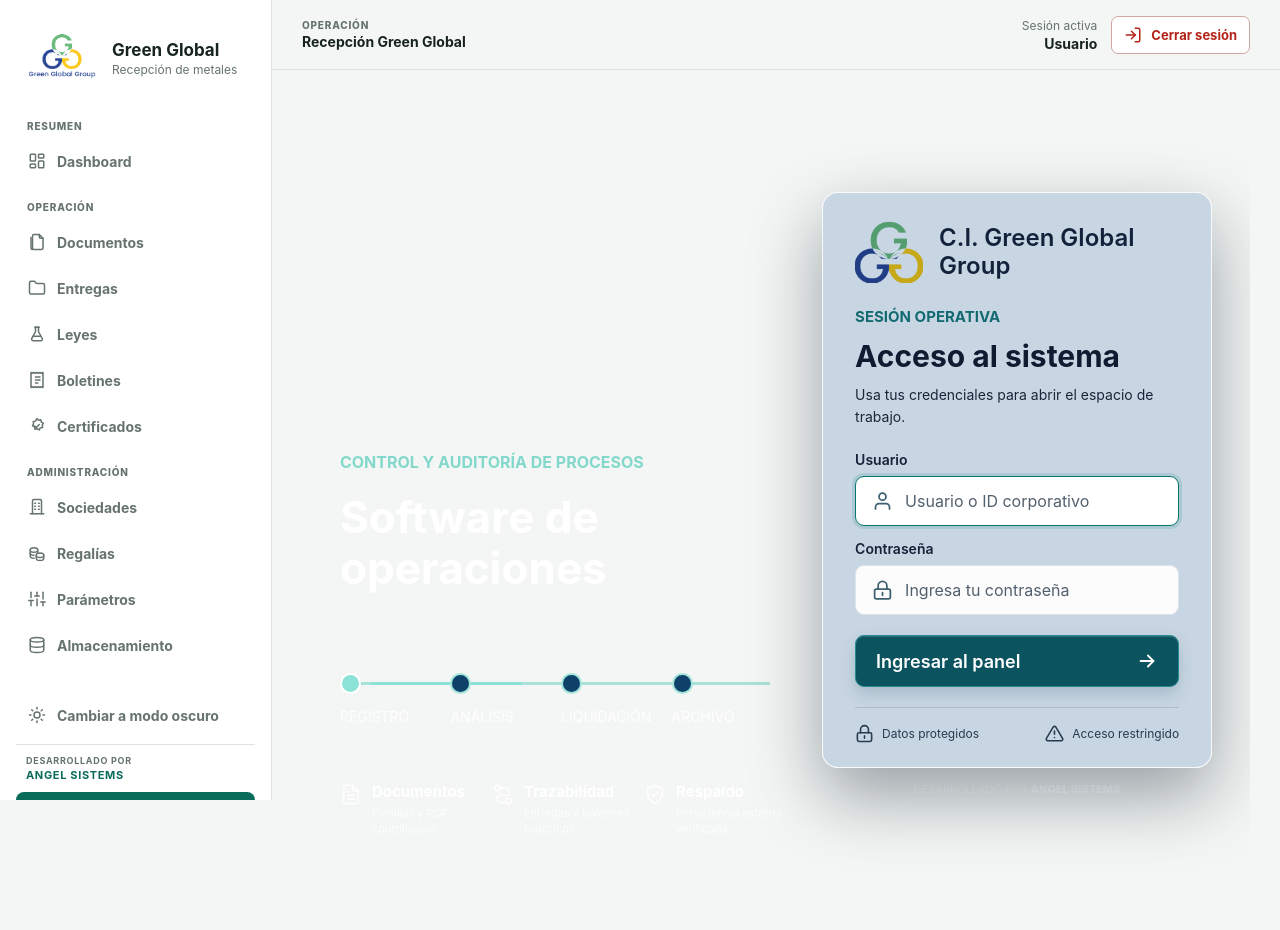
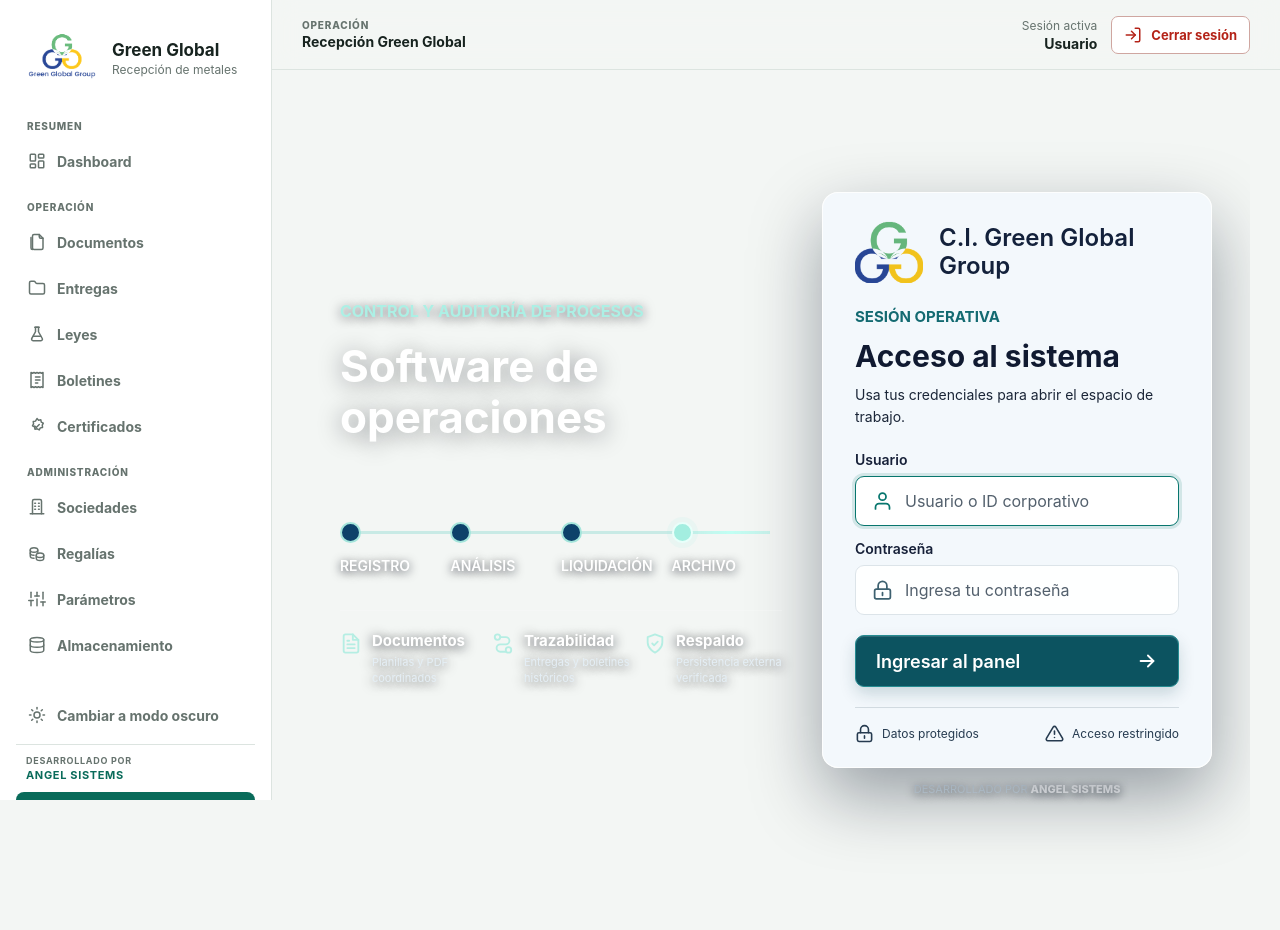
Before and after one commit to cmaynn-sudo/APPGGG, a Python web app: template webapp/templates/login.html in a window 1280 px wide. Run offline with Jinja, Linux system fonts and the light colour scheme; the template is opened without the code that fills it, so the values that code supplies are empty.

Commit message:
Improve login composition contrast and motion

```diff
--- a/webapp/static/app.css
+++ b/webapp/static/app.css
@@ -1882,11 +1898,20 @@ html[data-theme="dark"] .summary-icon.kpi-final {
 }
 
 .login-story {
-  align-self: end;
-  animation: login-story-enter 700ms cubic-bezier(0.2, 0.7, 0.2, 1) both;
-  margin-bottom: 48px;
+  align-self: center;
+  margin: 0;
   max-width: 1050px;
   padding-left: 24px;
+  position: relative;
+  z-index: 1;
+}
+
+.login-story-heading > * {
+  animation: login-content-enter 900ms cubic-bezier(0.16, 1, 0.3, 1) backwards;
+}
+
+.login-story-heading h1 {
+  animation-delay: 120ms;
 }
 
 .login-panel-brand {
@@ -1925,11 +1950,12 @@ html[data-theme="dark"] .summary-icon.kpi-final {
 }
 
 .login-kicker {
-  color: #83d8cc;
+  color: #acf0e5;
   font-size: 16px;
   font-weight: 700;
   margin: 0 0 20px;
   text-transform: uppercase;
+  text-shadow: 0 2px 12px rgba(0, 13, 26, 0.65);
 }
 
 .login-story h1 {
@@ -1939,18 +1965,20 @@ html[data-theme="dark"] .summary-icon.kpi-final {
   line-height: 1.15;
   margin: 0;
   max-width: 1050px;
+  text-shadow: 0 3px 24px rgba(0, 13, 26, 0.42);
 }
 
 .login-route {
+  animation: login-content-enter 900ms 260ms cubic-bezier(0.16, 1, 0.3, 1) backwards;
   display: grid;
   grid-template-columns: repeat(4, minmax(76px, 1fr));
-  margin-top: 144px;
+  margin-top: 112px;
   max-width: 900px;
   position: relative;
 }
 
 .login-route-line {
-  background: rgba(131, 216, 204, 0.66);
+  background: rgba(131, 216, 204, 0.38);
   height: 3px;
   left: 9px;
   overflow: hidden;
@@ -1960,24 +1988,25 @@ html[data-theme="dark"] .summary-icon.kpi-final {
 }
 
 .login-route-line i {
-  animation: login-route-progress 5.5s ease-in-out infinite;
-  background: #8ce2d6;
+  animation: login-route-progress 8s linear infinite;
+  background: linear-gradient(90deg, transparent, #c0fff3 50%, transparent);
   display: block;
   height: 100%;
-  transform-origin: left center;
-  width: 100%;
+  width: 25%;
 }
 
 .login-route-stop {
-  color: rgba(255, 255, 255, 0.88);
+  color: #ffffff;
   display: grid;
   gap: 14px;
   justify-items: start;
   position: relative;
   z-index: 1;
+  text-shadow: 0 2px 10px rgba(0, 13, 26, 0.8);
 }
 
 .login-route-stop i {
+  animation: login-stage-glow 8s ease-in-out infinite;
   background: #0d416a;
   border: 2px solid #a4e5db;
   border-radius: 50%;
@@ -1985,15 +2014,13 @@ html[data-theme="dark"] .summary-icon.kpi-final {
   width: 21px;
 }
 
-.login-route-stop.active i {
-  animation: login-stop-pulse 2.2s ease-in-out infinite;
-  background: #8ce2d6;
-  border-color: #ffffff;
-}
+.login-route-stop:nth-of-type(3) i { animation-delay: -6s; }
+.login-route-stop:nth-of-type(4) i { animation-delay: -4s; }
+.login-route-stop:nth-of-type(5) i { animation-delay: -2s; }
 
 .login-route-stop small {
   font-size: 14px;
-  font-weight: 400;
+  font-weight: 600;
   text-transform: uppercase;
 }
 
@@ -2002,18 +2029,23 @@ html[data-theme="dark"] .summary-icon.kpi-final {
   display: grid;
   gap: 22px;
   grid-template-columns: repeat(3, minmax(0, 1fr));
-  margin-top: 56px;
+  margin-top: 40px;
   padding-top: 28px;
+  text-shadow: 0 2px 12px rgba(0, 13, 26, 0.85);
 }
 
 .login-capabilities > div {
+  animation: login-content-enter 900ms 380ms cubic-bezier(0.16, 1, 0.3, 1) backwards;
   display: flex;
   gap: 10px;
   min-width: 0;
 }
 
+.login-capabilities > div:nth-child(2) { animation-delay: 460ms; }
+.login-capabilities > div:nth-child(3) { animation-delay: 540ms; }
+
 .login-capabilities .action-icon-svg {
-  color: rgba(255, 255, 255, 0.8);
+  color: #b5eee3;
   flex: 0 0 22px;
   height: 25px;
   width: 22px;
@@ -2029,14 +2061,14 @@ html[data-theme="dark"] .summary-icon.kpi-final {
 }
 
 .login-capabilities span {
-  color: rgba(255, 255, 255, 0.74);
+  color: #e4eef5;
   font-size: 13px;
   line-height: 1.45;
   margin-top: 5px;
 }
 
 .login-access-column {
-  animation: login-panel-enter 760ms 100ms cubic-bezier(0.2, 0.75, 0.2, 1) both;
+  animation: login-panel-enter 1000ms 140ms cubic-bezier(0.16, 1, 0.3, 1) backwards;
   justify-self: end;
   max-width: 640px;
   width: 100%;
@@ -2045,7 +2077,7 @@ html[data-theme="dark"] .summary-icon.kpi-final {
 .login-panel {
   -webkit-backdrop-filter: blur(16px);
   backdrop-filter: blur(16px);
-  background: rgba(196, 211, 225, 0.93);
+  background: rgba(243, 248, 252, 0.95);
   border: 1px solid rgba(255, 255, 255, 0.85);
   border-radius: 16px;
   box-shadow: 0 28px 70px rgba(0, 16, 34, 0.38);
@@ -2074,11 +2106,12 @@ html[data-theme="dark"] .summary-icon.kpi-final {
 }
 
 .login-signature {
-  color: rgba(255, 255, 255, 0.72);
+  color: #d8e5ee;
   font-size: 11px;
   margin: 20px 0 0;
   text-align: center;
   text-transform: uppercase;
+  text-shadow: 0 2px 10px rgba(0, 13, 26, 0.8);
 }
 
 .login-signature strong {
@@ -2261,7 +2310,7 @@ html[data-theme="dark"] .summary-icon.kpi-final {
 
 @media (min-width: 981px) and (max-height: 850px) {
   .login-shell { gap: 40px; padding-top: 32px; padding-bottom: 32px; }
-  .login-story { margin-bottom: 24px; }
+  .login-story { margin-bottom: 0; }
   .login-route { margin-top: 80px; }
   .login-capabilities { margin-top: 36px; padding-top: 20px; }
   .login-access-column { max-width: 520px; }
--- a/webapp/templates/login.html
+++ b/webapp/templates/login.html
@@ -5,12 +5,14 @@
 {% block content %}
 <section class="login-shell" aria-labelledby="login-title">
   <div class="login-story">
-    <p class="login-kicker">Control y auditoría de procesos</p>
-    <h1 id="login-title">Software de operaciones</h1>
+    <div class="login-story-heading">
+      <p class="login-kicker">Control y auditoría de procesos</p>
+      <h1 id="login-title">Software de operaciones</h1>
+    </div>
 
     <div class="login-route" aria-hidden="true">
       <span class="login-route-line"><i></i></span>
-      <span class="login-route-stop active"><i></i><small>Registro</small></span>
+      <span class="login-route-stop"><i></i><small>Registro</small></span>
       <span class="login-route-stop"><i></i><small>Análisis</small></span>
       <span class="login-route-stop"><i></i><small>Liquidación</small></span>
       <span class="login-route-stop"><i></i><small>Archivo</small></span>
```
Also changed, not shown: other parts of webapp/static/app.css (+77 -39 lines).
